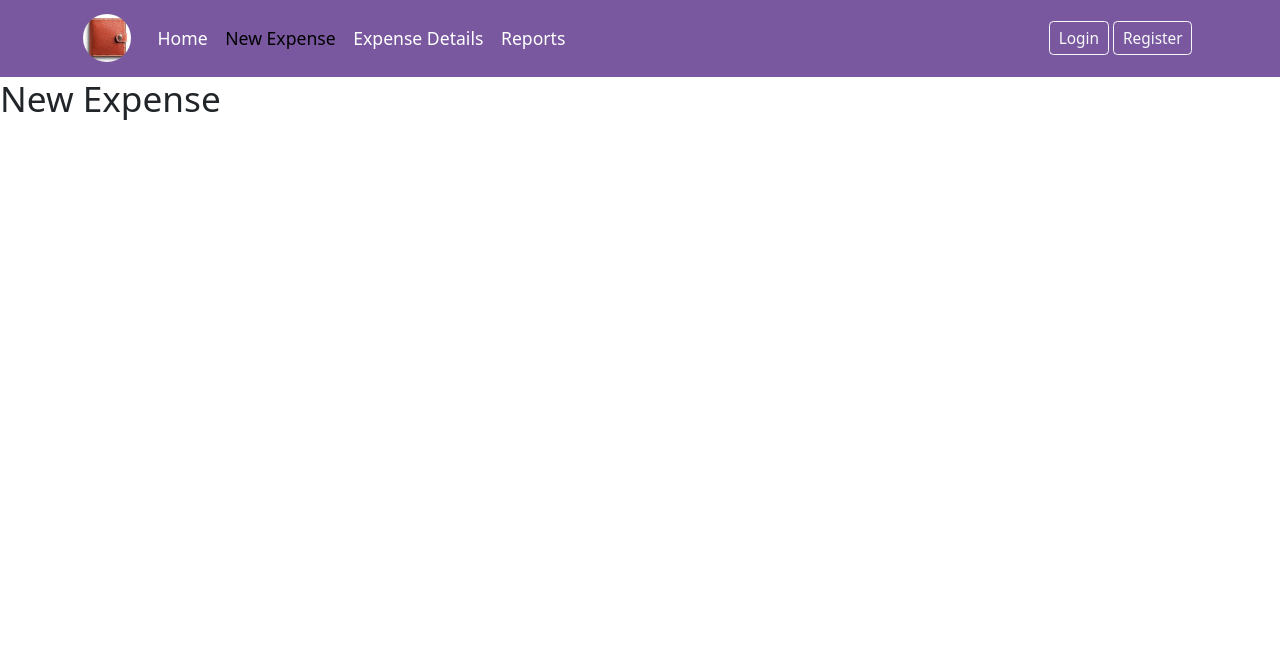
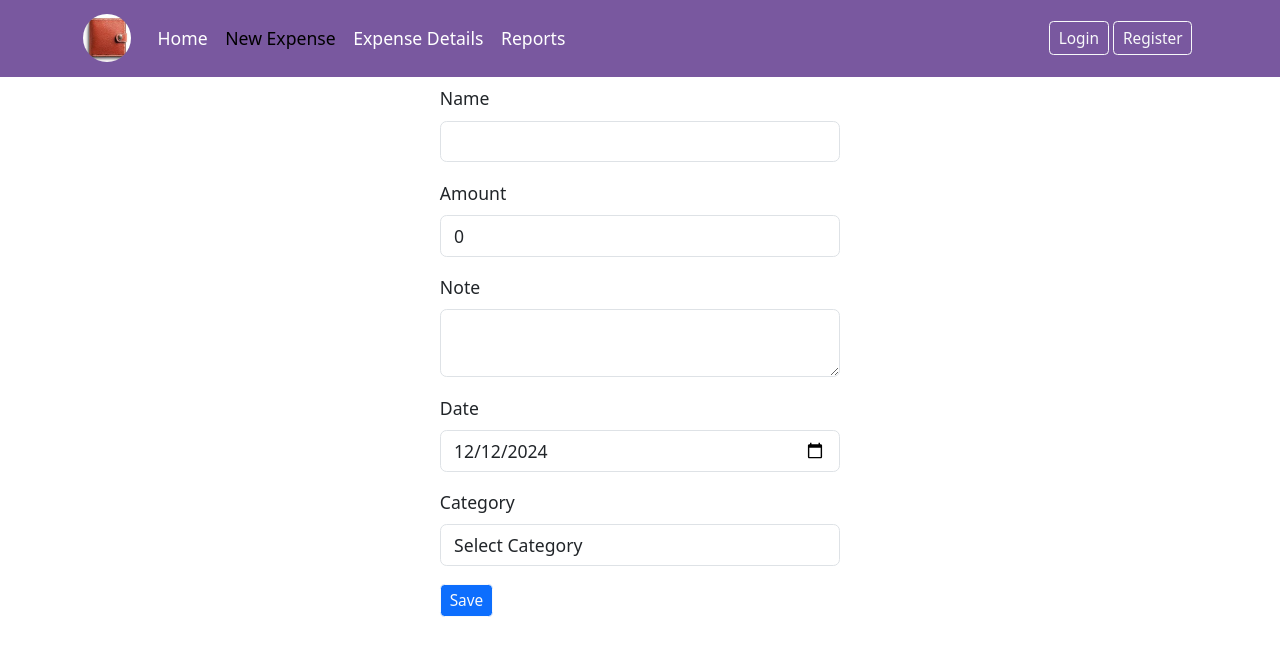
Before and after one commit to rajeka/webapp, a React (Vite) app: page /new in a window 1280 px wide. Shown: the top 656 px of the page. Built offline with nearby package versions, Linux system fonts and the light colour scheme.

Commit message:
save expense completed

```diff
--- a/package.json
+++ b/package.json
@@ -12,10 +12,13 @@
   "dependencies": {
     "axios": "^1.7.9",
     "bootstrap": "^5.3.3",
+    "formic": "^0.0.10",
+    "formik": "^2.4.6",
     "react": "^18.3.1",
     "react-dom": "^18.3.1",
     "react-icons": "^5.4.0",
-    "react-router-dom": "^7.0.2"
+    "react-router-dom": "^7.0.2",
+    "yup": "^1.6.1"
   },
   "devDependencies": {
     "@eslint/js": "^9.15.0",
--- /dev/null
+++ b/src/components/Dropdown.tsx
@@ -0,0 +1,46 @@
+interface Props {
+  options: string[];
+  id: string;
+  name: string;
+  value: string;
+  onChange: (e: React.ChangeEvent<HTMLSelectElement>) => void;
+  onBlur: (e: React.FocusEvent<HTMLSelectElement>) => void;
+  label: string;
+  error?: string;
+  touched?: boolean;
+}
+const Dropdown = ({
+  options,
+  id,
+  name,
+  value,
+  onChange,
+  onBlur,
+  label,
+  error,
+  touched,
+}: Props) => {
+  return (
+    <div className="mb-3">
+      <label htmlFor={id} className="form-label">
+        {label}
+      </label>
+      <select
+        className="form-control"
+        id={id}
+        name={name}
+        onChange={onChange}
+        onBlur={onBlur}
+      >
+        <option value={value} label={`Select ${label}`} />
+        {options.map((option) => (
+          <option key={option} value={option} label={option} />
+        ))}
+      </select>
+      {touched && error ? (
+        <div className="text-danger fst-italic">{error}</div>
+      ) : null}
+    </div>
+  );
+};
+export default Dropdown;
--- a/src/pages/expense/NewExpense.tsx
+++ b/src/pages/expense/NewExpense.tsx
@@ -1,7 +1,127 @@
+import { useFormik } from "formik";
+
+import expenseValidationSchema from "../../validation/expenseValidationSchema";
+import { expenseCategories } from "../../utils/expenseCategories";
+import Dropdown from "../../components/Dropdown";
+import Expense from "../../model/Expense";
+import { saveOrUpdateExpense } from "../../services/ExpenseService";
+import { useState } from "react";
+import { useNavigate } from "react-router-dom";
+
 const NewExpense = () => {
+  const navigate = useNavigate();
+  const [errors, setErrors] = useState<string>("");
+
+  const formik = useFormik({
+    initialValues: {
+      name: "",
+      amount: 0,
+      note: "",
+      date: new Date().toISOString().split("T")[0],
+      category: "",
+    },
+    validationSchema: expenseValidationSchema(),
+    onSubmit: (values: Expense) => {
+      saveOrUpdateExpense(values)
+        .then((response) => {
+          if (response && response.status === 201) {
+            navigate("/");
+          }
+        })
+        .catch((error) => {
+          console.error(error);
+          setErrors(error.message);
+        });
+    },
+  });
+
   return (
-    <div>
-      <h2>New Expense</h2>
+    <div className="d-flex justify-content-center align-items-center mt-2">
+      <div className="container col-md-4 col-sm8 col-xs-12">
+        {errors && <p className="text-danger fst-italic">{errors}</p>}
+        <form onSubmit={formik.handleSubmit}>
+          <div className="mb-3">
+            <label htmlFor="name" className="form-label">
+              Name
+            </label>
+            <input
+              type="text"
+              className="form-control"
+              id="name"
+              name="name"
+              value={formik.values.name}
+              onChange={formik.handleChange}
+              onBlur={formik.handleBlur}
+            />
+            {formik.touched.name && formik.errors.name ? (
+              <div className="text-danger fst-italic">{formik.errors.name}</div>
+            ) : null}
+          </div>
+          <div className="mb-3">
+            <label htmlFor="amount" className="form-label">
+              Amount
+            </label>
+            <input
+              type="number"
+              className="form-control"
+              id="amount"
+              name="amount"
+              value={formik.values.amount}
+              onChange={formik.handleChange}
+            />
+            {formik.touched.amount && formik.errors.amount ? (
+              <div className="text-danger fst-italic">
+                {formik.errors.amount}
+              </div>
+            ) : null}
+          </div>
+          <div className="mb-3">
+            <label htmlFor="note" className="form-label">
+              Note
+            </label>
+            <textarea
+              className="form-control"
+              id="note"
+              name="note"
+              value={formik.values.note}
+              onChange={formik.handleChange}
+            />
+          </div>
+          <div className="mb-3">
+            <label htmlFor="date" className="form-label">
+              Date
+            </label>
+            <input
+              type="date"
+              className="form-control"
+              id="date"
+              name="date"
+              value={formik.values.date}
+              onChange={formik.handleChange}
+            />
+            {formik.touched.date && formik.errors.date ? (
+              <div className="text-danger fst-italic">{formik.errors.date}</div>
+            ) : null}
+          </div>
+          <Dropdown
+            options={expenseCategories}
+            id="category"
+            name="category"
+            label="Category"
+            onChange={formik.handleChange}
+            onBlur={formik.handleBlur}
+            value={formik.values.category}
+            error={formik.errors.category}
+            touched={formik.touched.category}
+          />
+          <button
+            type="submit"
+            className="btn btn-sm btn-primary btn-outline-light"
+          >
+            Save
+          </button>
+        </form>
+      </div>
     </div>
   );
 };
--- a/src/services/ExpenseService.ts
+++ b/src/services/ExpenseService.ts
@@ -12,3 +12,8 @@
 export const deleteExpenseByExpenseId = (expenseId: string) => {
   return apiClient.delete<Expense>(`/expenses/${expenseId}`);
 };
+
+export const saveOrUpdateExpense = (expense: Expense) => {
+  console.log(expense);
+  return apiClient.post<Expense>("/expenses", expense); // POST for save, PUT for update
+};
--- /dev/null
+++ b/src/utils/expenseCategories.ts
@@ -0,0 +1,7 @@
+export const expenseCategories = [
+  "Shopping",
+  "Food",
+  "Transport",
+  "Utilities",
+  "Others",
+];
--- /dev/null
+++ b/src/validation/expenseValidationSchema.ts
@@ -0,0 +1,15 @@
+import * as Yup from "yup";
+
+const expenseValidationSchema = () => {
+  Yup.object({
+    name: Yup.string()
+      .required("Name is required")
+      .min(3, "Name must be at least 3 characters"),
+    amount: Yup.number()
+      .required("Amount is required")
+      .positive("Amount must be positive"),
+    date: Yup.date().required("Date is required"),
+    category: Yup.string().required("Category is required"),
+  });
+};
+export default expenseValidationSchema;
```
Also changed, not shown: 1 other file (tests, documents, lock files or other folders).
